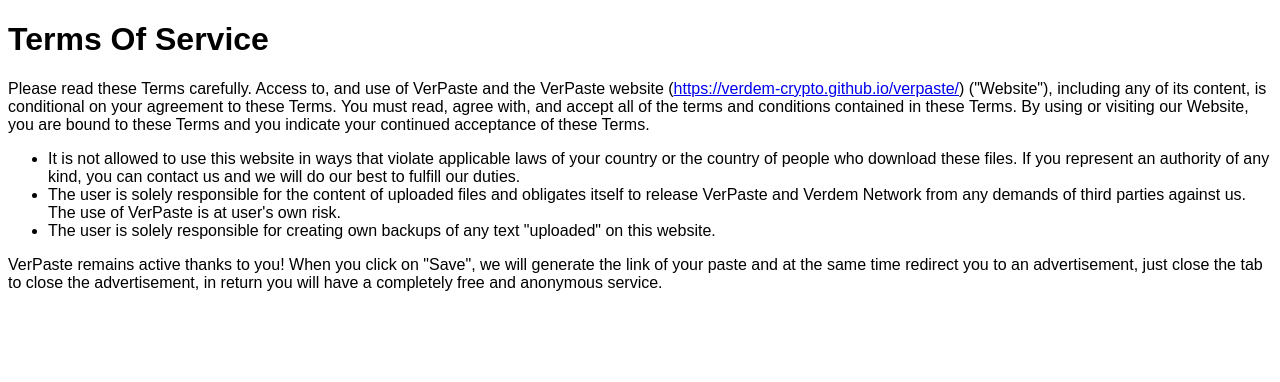
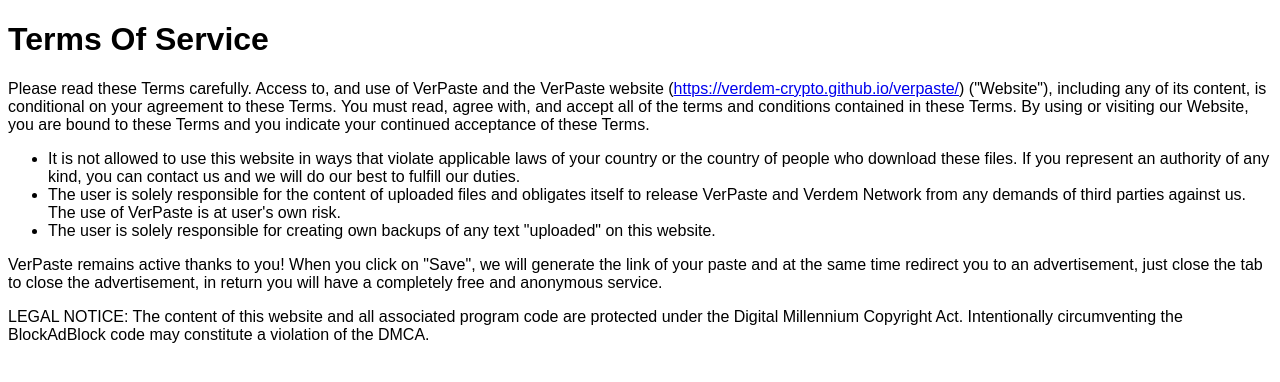
Before and after one commit to Verdem-crypto/verdem-crypto.github.io, a Jekyll site: the page verpaste/terms-of-service.html, which Jekyll copies as it is, in a window 1280 px wide. Shown: the top 382 px of the page. Built offline with Jekyll 4.4.1, drawn with Linux system fonts in a browser that asks for light colours.

Commit message:
Update terms-of-service.html

```diff
--- a/verpaste/terms-of-service.html
+++ b/verpaste/terms-of-service.html
@@ -40,6 +40,7 @@
 <li>The user is solely responsible for creating own backups of any text "uploaded" on this website.</li>
 </ul>
 <p>VerPaste remains active thanks to you! When you click on "Save", we will generate the link of your paste and at the same time redirect you to an advertisement, just close the tab to close the advertisement, in return you will have a completely free and anonymous service.</p>
+<p>LEGAL NOTICE: The content of this website and all associated program code are protected under the Digital Millennium Copyright Act. Intentionally circumventing the BlockAdBlock code may constitute a violation of the DMCA.</p>
 <script async src="https://pagead2.googlesyndication.com/pagead/js/adsbygoogle.js"></script>
 <ins class="adsbygoogle"
      style="display:block; text-align:center;"
```
